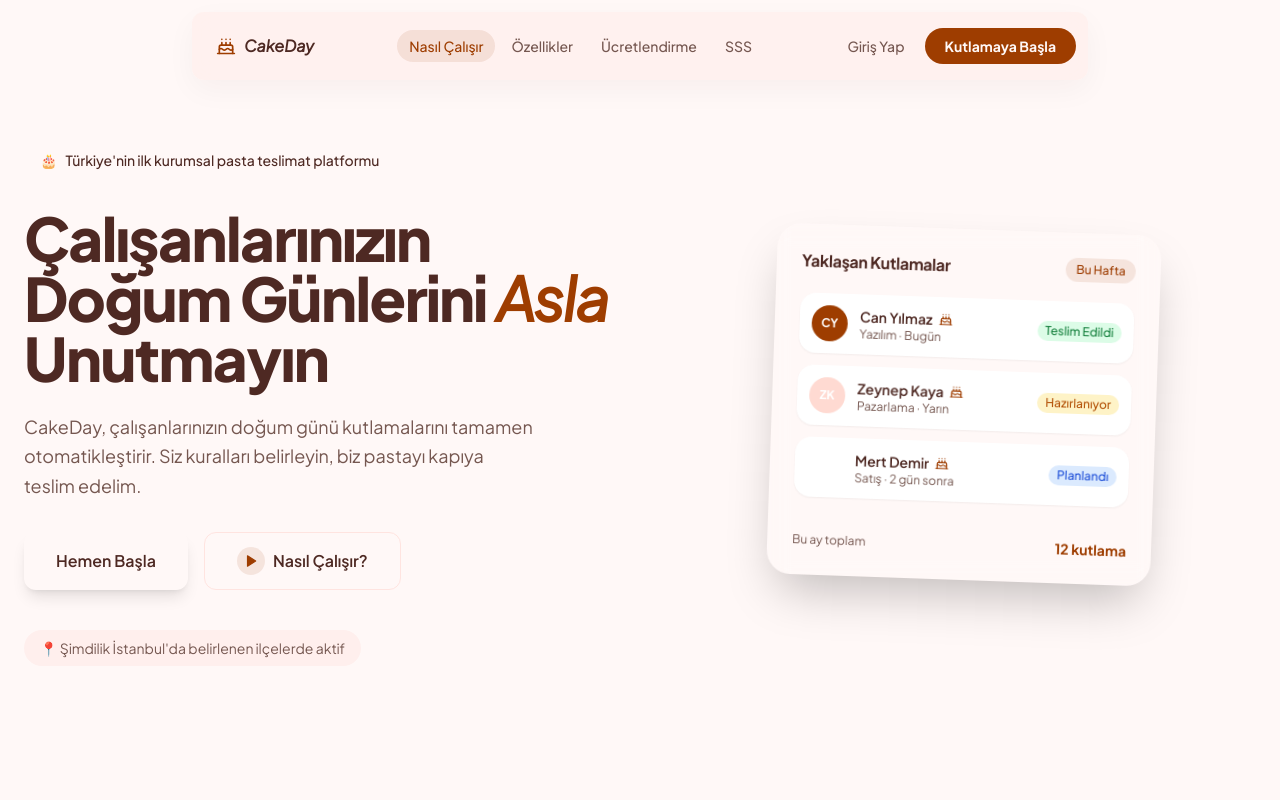
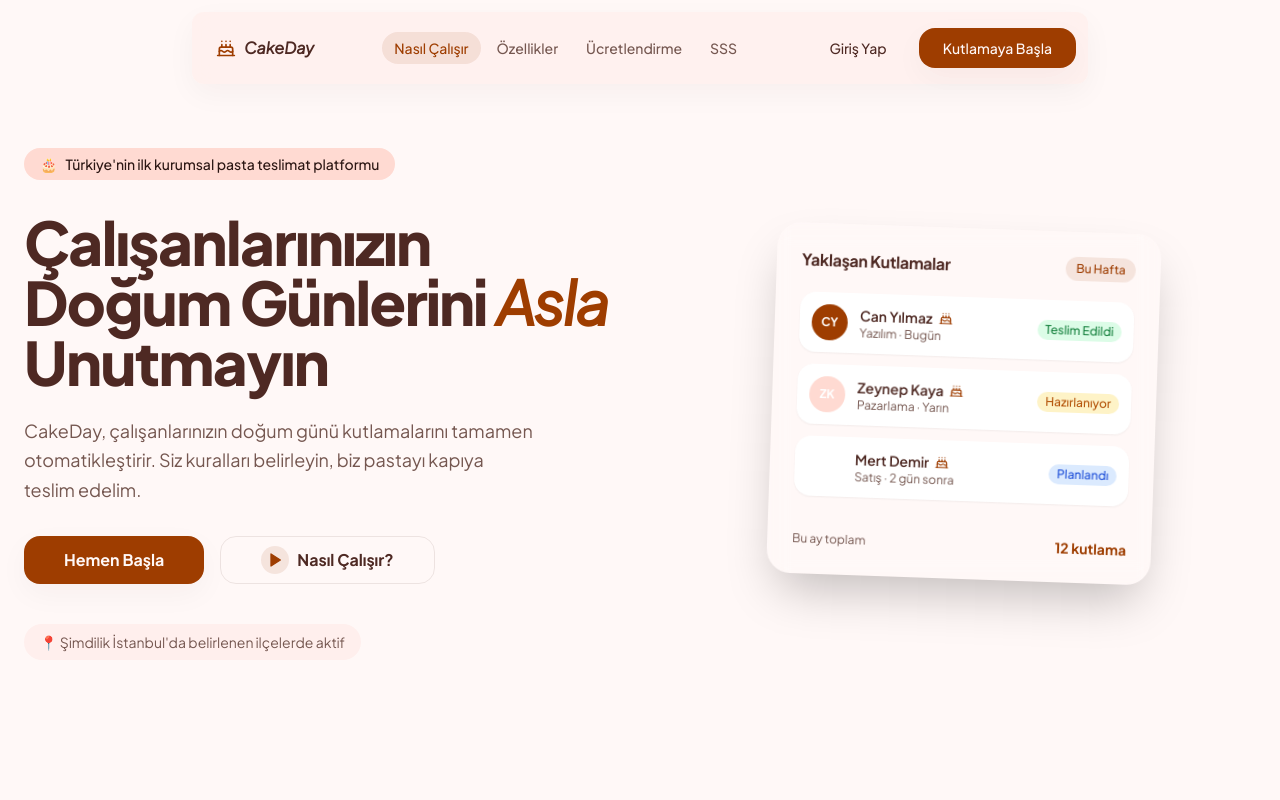
Before and after one commit to aberkayk/cakeday-mono, a Next.js app in the folder apps/web/: page / in a window 1280 px wide. Shown: the top 800 px of the page. Built offline with nearby package versions, Linux system fonts and the light colour scheme.

Commit message:
update button component according to design

```diff
--- a/apps/web/src/app/(auth)/login/page.tsx
+++ b/apps/web/src/app/(auth)/login/page.tsx
@@ -136,7 +136,8 @@ export default function LoginPage() {
         <Button
           type="submit"
           disabled={isSubmitting}
-          className="w-full h-12 gradient-primary text-white font-semibold rounded-xl text-base shadow-primary transition-all hover:opacity-90 disabled:opacity-60"
+          size="lg"
+          className="w-full"
         >
           {isSubmitting ? (
             <>
--- a/apps/web/src/app/(auth)/register/page.tsx
+++ b/apps/web/src/app/(auth)/register/page.tsx
@@ -153,7 +153,8 @@ export default function RegisterPage() {
         </div>
         <Button
           asChild
-          className="w-full h-12 gradient-primary text-white font-semibold rounded-xl shadow-primary"
+          size="lg"
+          className="w-full"
         >
           <Link href="/login">Giriş Sayfasına Git</Link>
         </Button>
@@ -466,7 +467,8 @@ export default function RegisterPage() {
         <Button
           type="submit"
           disabled={isSubmitting}
-          className="w-full h-12 gradient-primary text-white font-semibold rounded-xl text-base shadow-primary transition-all hover:opacity-90 disabled:opacity-60"
+          size="lg"
+          className="w-full"
         >
           {isSubmitting ? (
             <>
--- a/apps/web/src/components/landing/hero.tsx
+++ b/apps/web/src/components/landing/hero.tsx
@@ -1,5 +1,6 @@
 import Link from "next/link";
 import { Cake, Play } from "lucide-react";
+import { Button } from "@/components/ui/button";
 
 export function HeroSection() {
   return (
@@ -9,7 +10,7 @@ export function HeroSection() {
           {/* Left */}
           <div>
             {/* Badge */}
-            <div className="inline-flex items-center gap-2 rounded-full bg-secondary-fixed px-4 py-1.5 text-sm font-medium text-on-secondary-container mb-8">
+            <div className="inline-flex items-center gap-2 rounded-full bg-accent px-4 py-1.5 text-sm font-medium text-accent-foreground mb-8">
               <span>🎂</span>
               <span>
                 Türkiye&apos;nin ilk kurumsal pasta teslimat platformu
@@ -29,23 +30,18 @@ export function HeroSection() {
               teslim edelim.
             </p>
 
-            {/* Buttons */}
             <div className="flex flex-col sm:flex-row gap-4 mb-10">
-              <Link
-                href="/register"
-                className="gradient-primary text-foreground font-semibold px-8 py-3.5 rounded-xl shadow-lg hover:opacity-90 transition-opacity text-base text-center flex items-center justify-center"
-              >
-                Hemen Başla
-              </Link>
-              <a
-                href="#how-it-works"
-                className="flex items-center justify-center gap-2 border border-border text-foreground font-semibold px-8 py-3.5 rounded-xl hover:bg-background-secondary transition-colors text-base"
-              >
-                <div className="w-7 h-7 rounded-full bg-primary/10 flex items-center justify-center">
-                  <Play className="h-3.5 w-3.5 text-primary fill-primary" />
-                </div>
-                Nasıl Çalışır?
-              </a>
+              <Button asChild size="lg" className="px-10 font-bold">
+                <Link href="/register">Hemen Başla</Link>
+              </Button>
+              <Button asChild variant="outline" size="lg" className="px-10 font-bold">
+                <a href="#how-it-works" className="flex items-center gap-2">
+                  <div className="w-7 h-7 rounded-full bg-primary/10 flex items-center justify-center">
+                    <Play className="h-3.5 w-3.5 text-primary fill-primary" />
+                  </div>
+                  Nasıl Çalışır?
+                </a>
+              </Button>
             </div>
 
             {/* Social proof */}
--- a/apps/web/src/components/landing/navbar.tsx
+++ b/apps/web/src/components/landing/navbar.tsx
@@ -3,6 +3,7 @@
 import { useState, useEffect } from "react";
 import Link from "next/link";
 import { Cake, Menu, X } from "lucide-react";
+import { Button } from "@/components/ui/button";
 
 const navItems = [
   { label: "Nasıl Çalışır", href: "#how-it-works" },
@@ -77,18 +78,12 @@ export function NavBar() {
 
         {/* Right CTA — desktop */}
         <div className="hidden md:flex items-center gap-2">
-          <Link
-            href="/login"
-            className="text-sm font-medium text-muted-foreground hover:text-foreground transition-colors px-3 py-1.5"
-          >
-            Giriş Yap
-          </Link>
-          <Link
-            href="/register"
-            className="bg-primary text-primary-foreground text-sm font-bold px-5 py-2 rounded-full hover:shadow-ambient transition-all"
-          >
-            Kutlamaya Başla
-          </Link>
+          <Button asChild variant="ghost">
+            <Link href="/login">Giriş Yap</Link>
+          </Button>
+          <Button asChild variant="default">
+            <Link href="/register">Kutlamaya Başla</Link>
+          </Button>
         </div>
 
         {/* Mobile hamburger */}
@@ -132,12 +127,9 @@ export function NavBar() {
             >
               Giriş Yap
             </Link>
-            <Link
-              href="/register"
-              className="block text-center bg-primary text-primary-foreground text-sm font-bold rounded-full py-2.5"
-            >
-              Kutlamaya Başla
-            </Link>
+            <Button asChild variant="default" className="w-full font-bold">
+              <Link href="/register">Kutlamaya Başla</Link>
+            </Button>
           </div>
         </div>
       )}
--- a/apps/web/src/components/landing/pricing.tsx
+++ b/apps/web/src/components/landing/pricing.tsx
@@ -1,4 +1,5 @@
 import Link from "next/link";
+import { Button } from "@/components/ui/button";
 
 export function PricingSection() {
   return (
@@ -52,12 +53,9 @@ export function PricingSection() {
         </div>
 
         <div className="text-center mt-12">
-          <Link
-            href="/register"
-            className="inline-block bg-primary text-primary-foreground font-semibold px-10 py-3.5 rounded-xl shadow-ambient hover:opacity-90 transition-all text-base"
-          >
-            Hemen Başla
-          </Link>
+          <Button asChild size="lg" className="font-semibold px-10">
+            <Link href="/register">Hemen Başla</Link>
+          </Button>
         </div>
       </div>
     </section>
--- a/apps/web/src/components/ui/button.tsx
+++ b/apps/web/src/components/ui/button.tsx
@@ -4,21 +4,25 @@ import { cva, type VariantProps } from "class-variance-authority";
 import { cn } from "@/lib/utils";
 
 const buttonVariants = cva(
-  "inline-flex items-center justify-center gap-2 whitespace-nowrap rounded-md text-sm font-medium ring-offset-background transition-colors focus-visible:outline-none focus-visible:ring-2 focus-visible:ring-ring focus-visible:ring-offset-2 disabled:pointer-events-none disabled:opacity-50 [&_svg]:pointer-events-none [&_svg]:size-4 [&_svg]:shrink-0",
+  "inline-flex cursor-pointer items-center justify-center gap-2 whitespace-nowrap rounded-lg text-sm font-medium ring-offset-background transition-all focus-visible:outline-none focus-visible:ring-2 focus-visible:ring-ring focus-visible:ring-offset-2 disabled:pointer-events-none disabled:opacity-50 [&_svg]:pointer-events-none [&_svg]:size-4 [&_svg]:shrink-0 active:scale-95",
   {
     variants: {
       variant: {
-        default: "bg-primary text-primary-foreground hover:bg-primary/90",
-        destructive: "bg-destructive text-destructive-foreground hover:bg-destructive/90",
-        outline: "border border-input bg-background hover:bg-accent hover:text-accent-foreground",
-        secondary: "bg-secondary text-secondary-foreground hover:bg-secondary/80",
-        ghost: "hover:bg-accent hover:text-accent-foreground",
+        default:
+          "bg-primary text-primary-foreground shadow-ambient hover:opacity-90",
+        destructive: "bg-red-600 text-white hover:bg-red-700",
+        outline:
+          "border border-foreground/10 bg-transparent hover:bg-foreground/5 hover:text-foreground",
+        secondary: "bg-accent text-accent-foreground hover:bg-accent/80",
+        tonal:
+          "bg-background-secondary text-foreground hover:bg-background-secondary/80",
+        ghost: "hover:bg-foreground/5 hover:text-foreground",
         link: "text-primary underline-offset-4 hover:underline",
       },
       size: {
-        default: "h-10 px-4 py-2",
-        sm: "h-9 rounded-md px-3",
-        lg: "h-11 rounded-md px-8",
+        default: "h-10 px-6 py-2.5",
+        sm: "h-9 px-4 text-xs",
+        lg: "h-12 px-10 text-base",
         icon: "h-10 w-10",
       },
     },
@@ -26,11 +30,12 @@ const buttonVariants = cva(
       variant: "default",
       size: "default",
     },
-  }
+  },
 );
 
 export interface ButtonProps
-  extends React.ButtonHTMLAttributes<HTMLButtonElement>,
+  extends
+    React.ButtonHTMLAttributes<HTMLButtonElement>,
     VariantProps<typeof buttonVariants> {
   asChild?: boolean;
 }
@@ -39,9 +44,13 @@ const Button = React.forwardRef<HTMLButtonElement, ButtonProps>(
   ({ className, variant, size, asChild = false, ...props }, ref) => {
     const Comp = asChild ? Slot : "button";
     return (
-      <Comp className={cn(buttonVariants({ variant, size, className }))} ref={ref} {...props} />
+      <Comp
+        className={cn(buttonVariants({ variant, size, className }))}
+        ref={ref}
+        {...props}
+      />
     );
-  }
+  },
 );
 Button.displayName = "Button";
 
```
